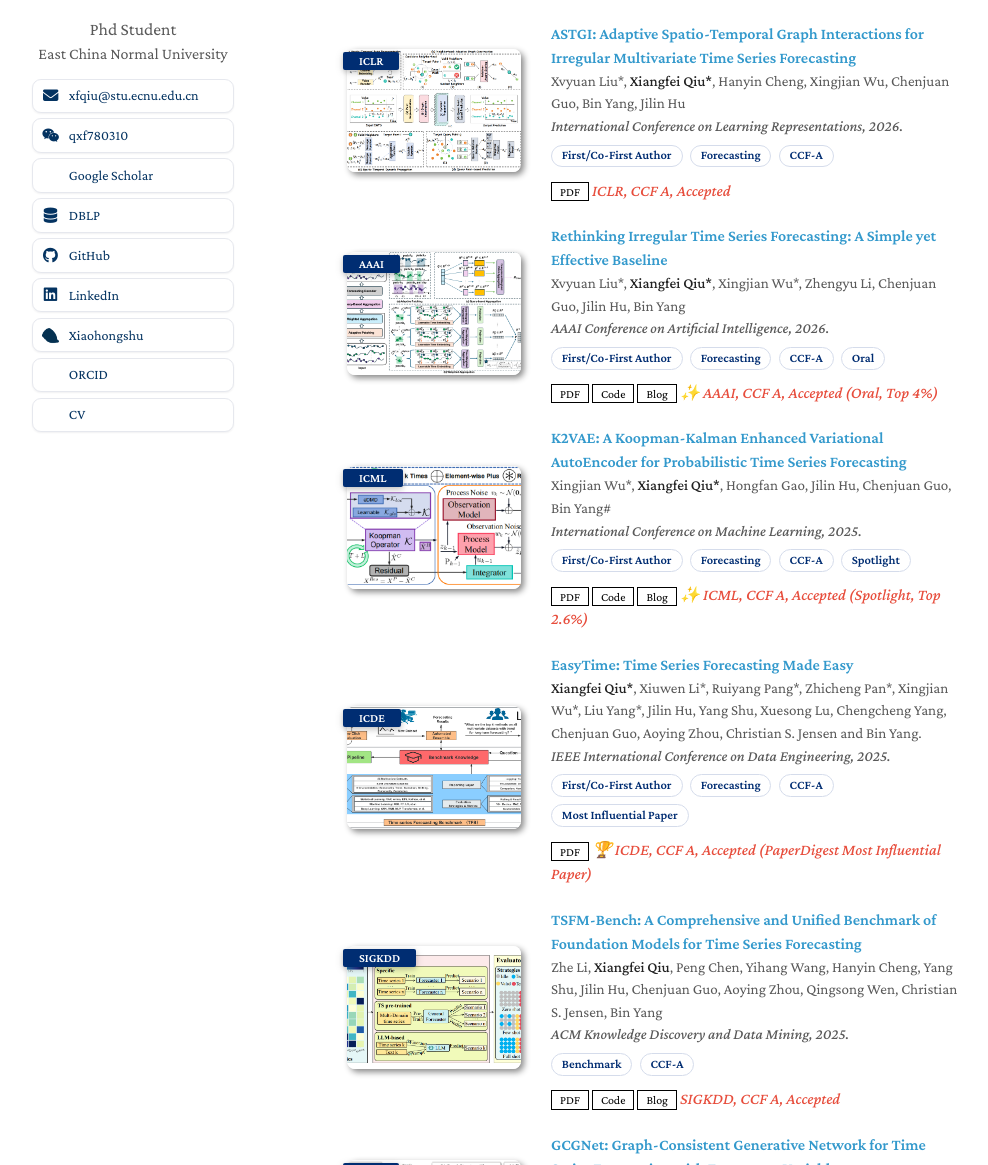
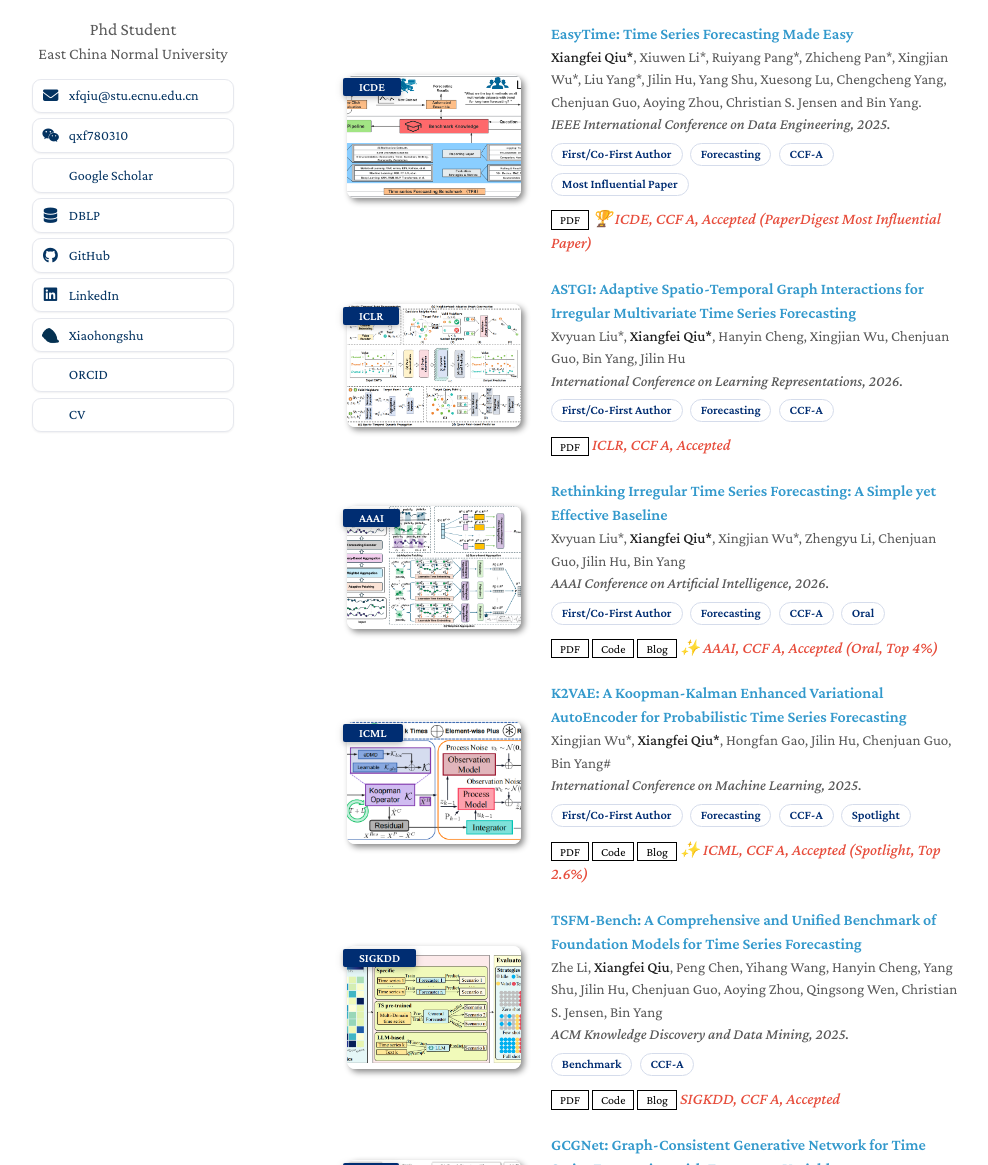
Before and after one commit to qiu69/qiu69.github.io, a Jekyll site: the page built from index.md, in a window 1280 px wide and 1400 px high, scrolled down 3050 px. Shown: the part 235-1400 px from the top of the window, without its empty margins (143-1131 px from the left). Built offline with Jekyll 4.4.1, drawn with Linux system fonts in a browser that asks for light colours; a style sheet for code colours, icons or effects is not loaded.

Commit message:
Adjust co-first publication ordering

```diff
--- a/_includes/publications_all.html
+++ b/_includes/publications_all.html
@@ -13,7 +13,11 @@
     {% assign author_text = link.authors | replace: " and ", ", " | strip %}
     {% assign first_author_segment = author_text | split: "," | first | strip %}
     {% assign is_regular_first_author = false %}
-    {% if first_author_segment contains "<strong>Xiangfei Qiu#</strong>" or first_author_segment contains "<strong>Xiangfei Qiu</strong>" %}
+    {% assign is_cofirst_author = false %}
+    {% if author_text contains "<strong>Xiangfei Qiu*</strong>" %}
+      {% assign is_cofirst_author = true %}
+    {% endif %}
+    {% if is_cofirst_author == false and first_author_segment contains "<strong>Xiangfei Qiu#</strong>" or is_cofirst_author == false and first_author_segment contains "<strong>Xiangfei Qiu</strong>" %}
       {% assign is_regular_first_author = true %}
     {% endif %}
     {% if is_regular_first_author %}
@@ -22,13 +26,30 @@
   {% endfor %}
 {% endfor %}
 
+{% for author_rank in (1..24) %}
   {% for collection in collections %}
     {% assign entries = site.data.publications[collection] %}
     {% for link in entries %}
       {% assign author_text = link.authors | replace: " and ", ", " | strip %}
+      {% assign is_cofirst_author = false %}
+      {% assign author_position = 0 %}
+
       {% if author_text contains "<strong>Xiangfei Qiu*</strong>" %}
+        {% assign is_cofirst_author = true %}
+      {% endif %}
+
+      {% assign author_segments = author_text | split: "," %}
+      {% for author_segment in author_segments %}
+        {% assign author_segment = author_segment | strip %}
+        {% if author_position == 0 and author_segment contains "<strong>Xiangfei Qiu" %}
+          {% assign author_position = forloop.index %}
+        {% endif %}
+      {% endfor %}
+
+      {% if is_cofirst_author and author_position == author_rank %}
         {% include publication_item.html link=link is_zh=is_zh collection=collection %}
       {% endif %}
+    {% endfor %}
   {% endfor %}
 {% endfor %}
 
```
Lines whose indentation alone changed are shown as unchanged.
